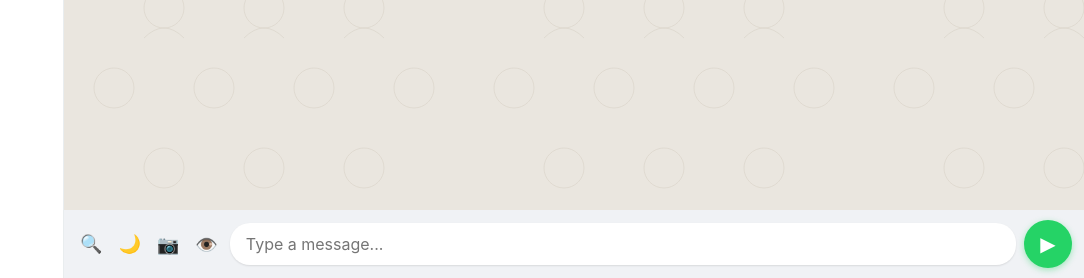
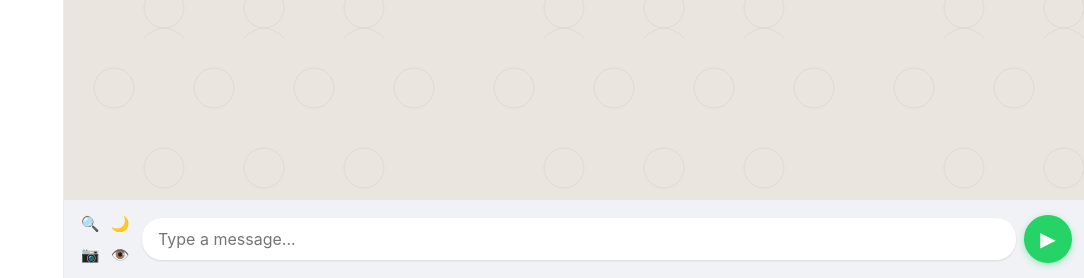
Before and after one commit to faridullah77/messaging-app, a Flask app: page /chat/1 in a window 1280 px wide. Shown: the part 522-800 px from the top of the page, without its empty margins (196-1280 px from the left). Run offline with Flask 3, Linux system fonts and the light colour scheme; a user stored in the database is signed in; tables that the repository leaves empty hold one stand-in row (values such as "Sample post"); grey boxes marked "Sample" are stand-in pictures; some libraries are stand-ins or nearby versions.

Commit message:
2x2 icons grid and wider input

```diff
--- a/static/css/style.css
+++ b/static/css/style.css
@@ -1065,3 +1065,32 @@ body.light-mode .btn-delete-me { background: #2a3942; color: #e9edef; }
 .edit-profile-btn:hover {
     background: #128c7e;
 }
+/* ── Input Icons Grid ── */
+.input-icons-grid {
+    display: grid;
+    grid-template-columns: 1fr 1fr;
+    grid-template-rows: 1fr 1fr;
+    gap: 2px;
+    flex-shrink: 0;
+}
+
+.input-icons-grid button,
+.input-icons-grid label {
+    width: 28px;
+    height: 28px;
+    display: flex;
+    align-items: center;
+    justify-content: center;
+    font-size: 15px;
+    cursor: pointer;
+    border-radius: 6px;
+    background: none;
+    border: none;
+    padding: 0;
+    transition: background 0.2s;
+}
+
+.input-icons-grid button:hover,
+.input-icons-grid label:hover {
+    background: #e9edef;
+}
--- a/templates/chat.html
+++ b/templates/chat.html
@@ -121,16 +121,18 @@
         </div>
 
         <div class="input-area">
-            <button class="search-toggle-btn" onclick="toggleSearch()" title="Search messages">🔍</button>
-            <button class="theme-toggle-btn" onclick="toggleTheme()" title="Toggle theme">🌙</button>
-           <label class="image-upload-btn" title="Normal image bhejo">
+            <div class="input-icons-grid">
+                <button class="search-toggle-btn" onclick="toggleSearch()" title="Search">🔍</button>
+                <button class="theme-toggle-btn" onclick="toggleTheme()" title="Theme">🌙</button>
+                <label class="image-upload-btn" title="Image">
                     📷
                     <input type="file" id="image-input" accept="image/*" style="display:none"/>
                 </label>
-            <label class="image-upload-btn view-once-btn" title="View once image bhejo">
+                <label class="image-upload-btn view-once-btn" title="View once">
                     👁️
                     <input type="file" id="view-once-input" accept="image/*" style="display:none"/>
                 </label>
+            </div>
             <textarea
                 id="message-input"
                 placeholder="Type a message..."
```
Lines whose indentation alone changed are shown as unchanged.
